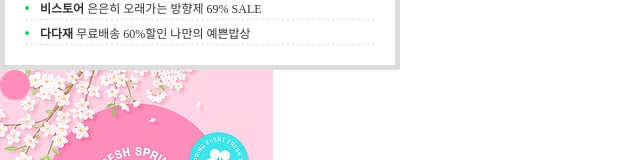
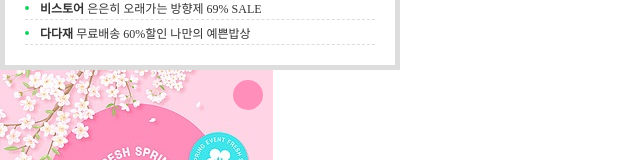
Before and after one commit to Joharu03/html, a plain HTML site: page setup.html in a window 1280 px wide. Shown: the part 161-321 px from the top of the page, without its empty margins (0-640 px from the left). Drawn offline with Linux system fonts and the light colour scheme; some icons are missing.

Commit message:
Update 21_01.css

```diff
--- a/21일차/css/21_01.css
+++ b/21일차/css/21_01.css
@@ -56,6 +56,8 @@ li {list-style:none;}  /* 점없애기 */
     font-size: 15px;
 }
 .popup a.close {
+    position: absolute;
+    right: 10px; top: 10px;
     display: block;
     width: 30px;
     height: 30px;
```
